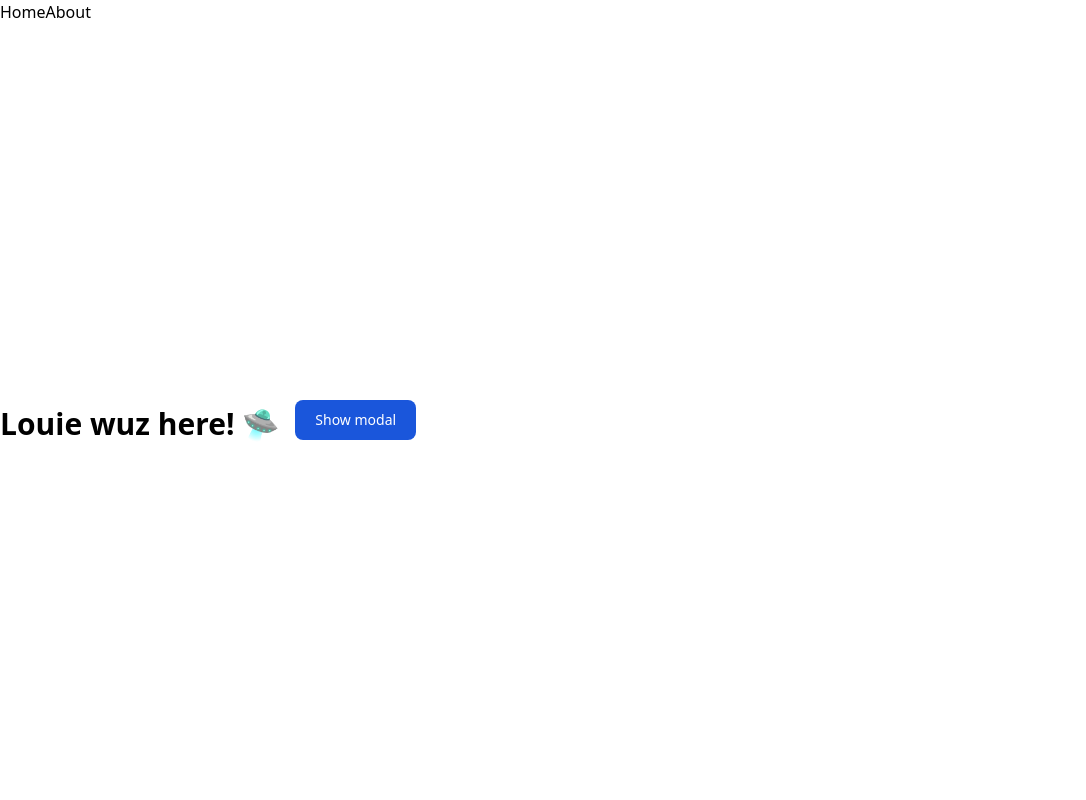
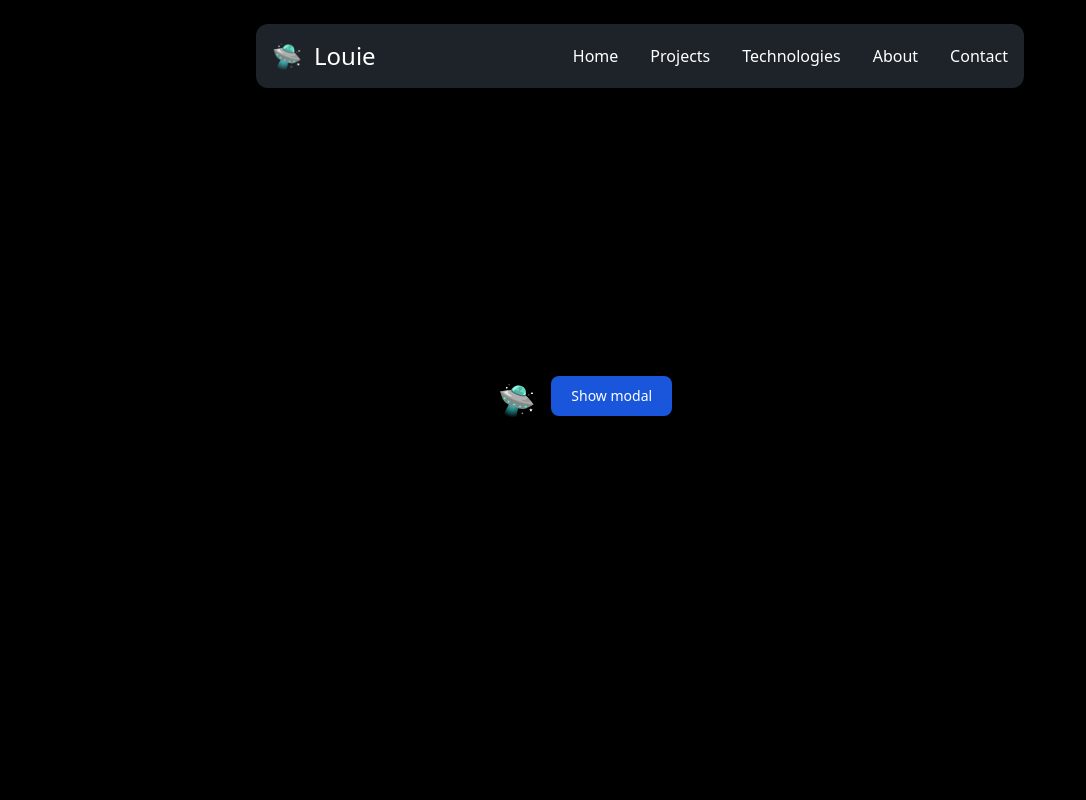
Before and after one commit to louiecodes/portfolio, a Vue app: page /about in a window 1280 px wide. Shown: the top 800 px of the page, without its empty margins (0-1086 px from the left). Built offline with nearby package versions, Linux system fonts and the light colour scheme.

Commit message:
Feat: Main page

```diff
--- a/src/App.vue
+++ b/src/App.vue
@@ -1,14 +1,31 @@
 <script setup lang="ts">
-import { RouterLink, RouterView } from 'vue-router'
+import { initFlowbite } from 'flowbite';
+import { onMounted } from 'vue';
+import { RouterView } from 'vue-router';
+import FooterComponent from './components/FooterComponent.vue';
+import NavbarComponent from './components/NavbarComponent.vue';
+
+// initialize components based on data attribute selectors
+onMounted(() => {
+  initFlowbite();
+});
 </script>
 
 <template>
-  <header>
-    <nav>
-      <RouterLink to="/">Home</RouterLink>
-      <RouterLink to="/about">About</RouterLink>
-    </nav>
-  </header>
-
-  <RouterView />
+  <div class="container w-full md:max-w-3xl mx-auto px-4 sm:px-4 md:px-4 lg:px-0">
+    <header>
+      <NavbarComponent />
+    </header>
+    <main>
+      <RouterView />
+    </main>
+    <footer>
+      <FooterComponent />
+    </footer>
+  </div>
 </template>
+<style>
+body {
+  background-color: #000;
+}
+</style>
--- a/src/views/HomeView.vue
+++ b/src/views/HomeView.vue
@@ -1,8 +1,39 @@
 <script setup lang="ts">
+import AboutSection from '@/components/AboutSection.vue';
+import ContactSection from '@/components/ContactSection.vue';
+import HeroSection from '@/components/HeroSection.vue';
+import ProjectsSection from '@/components/ProjectsSection.vue';
+import TechnologiesSection from '@/components/TechnologiesSection.vue';
 </script>
 
 <template>
-  <main>
-    Home
-  </main>
+  <!-- Hero Section -->
+  <section class="md:py-64 py-40" id="home">
+    <HeroSection />
+  </section>
+  <!-- Hero Section -->
+
+  <!-- Projects Section -->
+  <section class="py-10" id="projects">
+    <ProjectsSection />
+  </section>
+  <!-- Projects Section -->
+
+  <!-- Tech Section -->
+  <section class="py-10" id="tech">
+    <TechnologiesSection />
+  </section>
+  <!-- Tech Section -->
+
+  <!-- About Section -->
+  <section class="py-10" id="about">
+    <AboutSection />
+  </section>
+  <!-- About Section -->
+
+  <!-- Contact Section -->
+  <section class="py-10" id="contact">
+    <ContactSection />
+  </section>
+  <!-- Contact Section -->
 </template>
```
